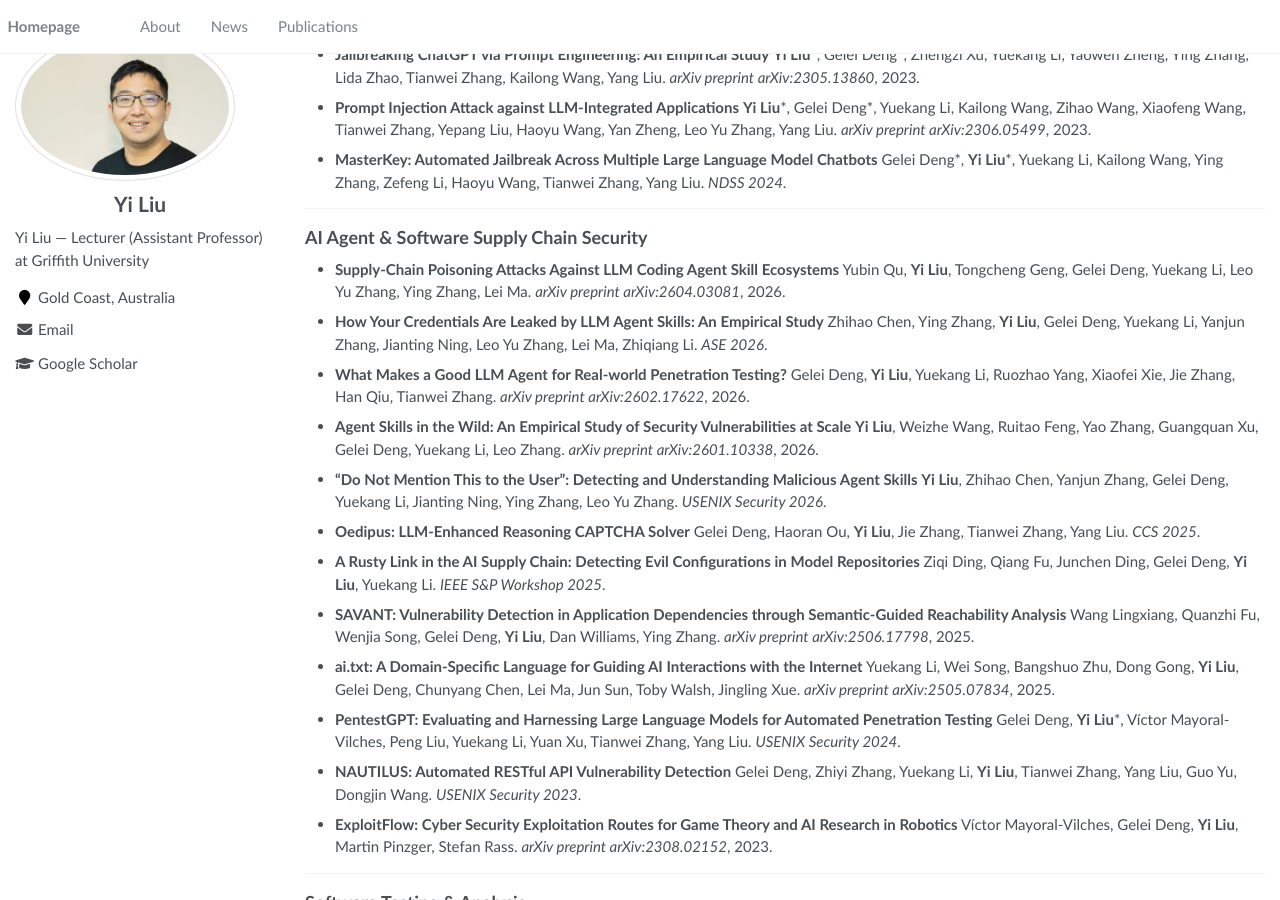
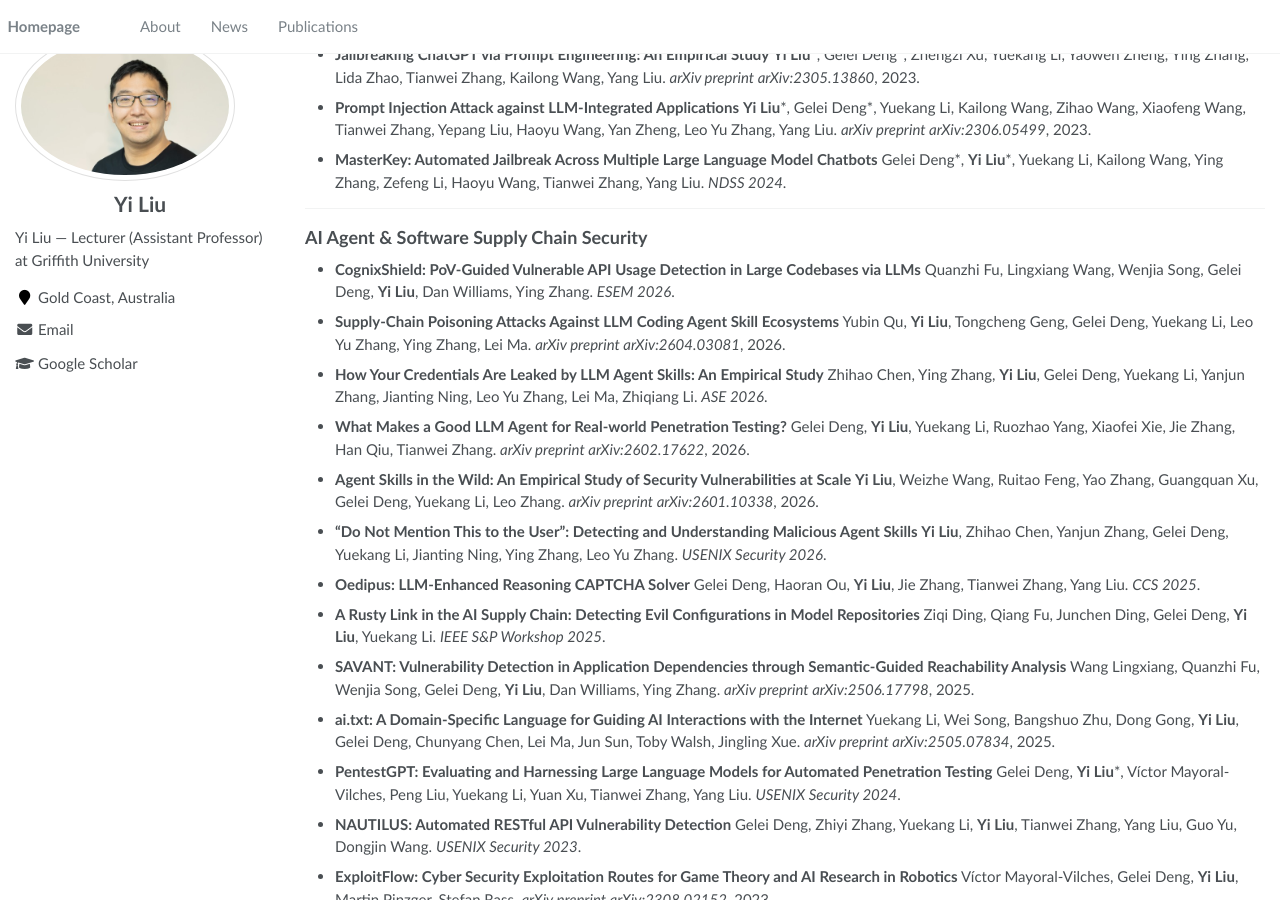
Before and after one commit to liuyi-academic/liuyi-academic.github.io, a Jekyll site: the page built from _pages/publications.md, in a window 1280 px wide and 900 px high, scrolled down 1140 px. Built offline with Jekyll 4.4.1, drawn with Linux system fonts in a browser that asks for light colours.

Commit message:
feat: add CognixShield (ESEM 2026) to publications
Co-Authored-By: Claude Fable 5 <noreply@anthropic.com>

```diff
--- a/_pages/publications.md
+++ b/_pages/publications.md
@@ -98,6 +98,10 @@ author_profile: true
 ---
 
 ## AI Agent & Software Supply Chain Security
+
+- **CognixShield: PoV-Guided Vulnerable API Usage Detection in Large Codebases via LLMs**
+  Quanzhi Fu, Lingxiang Wang, Wenjia Song, Gelei Deng, **Yi Liu**, Dan Williams, Ying Zhang.
+  *ESEM 2026*.
 
 - **Supply-Chain Poisoning Attacks Against LLM Coding Agent Skill Ecosystems**
   Yubin Qu, **Yi Liu**, Tongcheng Geng, Gelei Deng, Yuekang Li, Leo Yu Zhang, Ying Zhang, Lei Ma.
```
